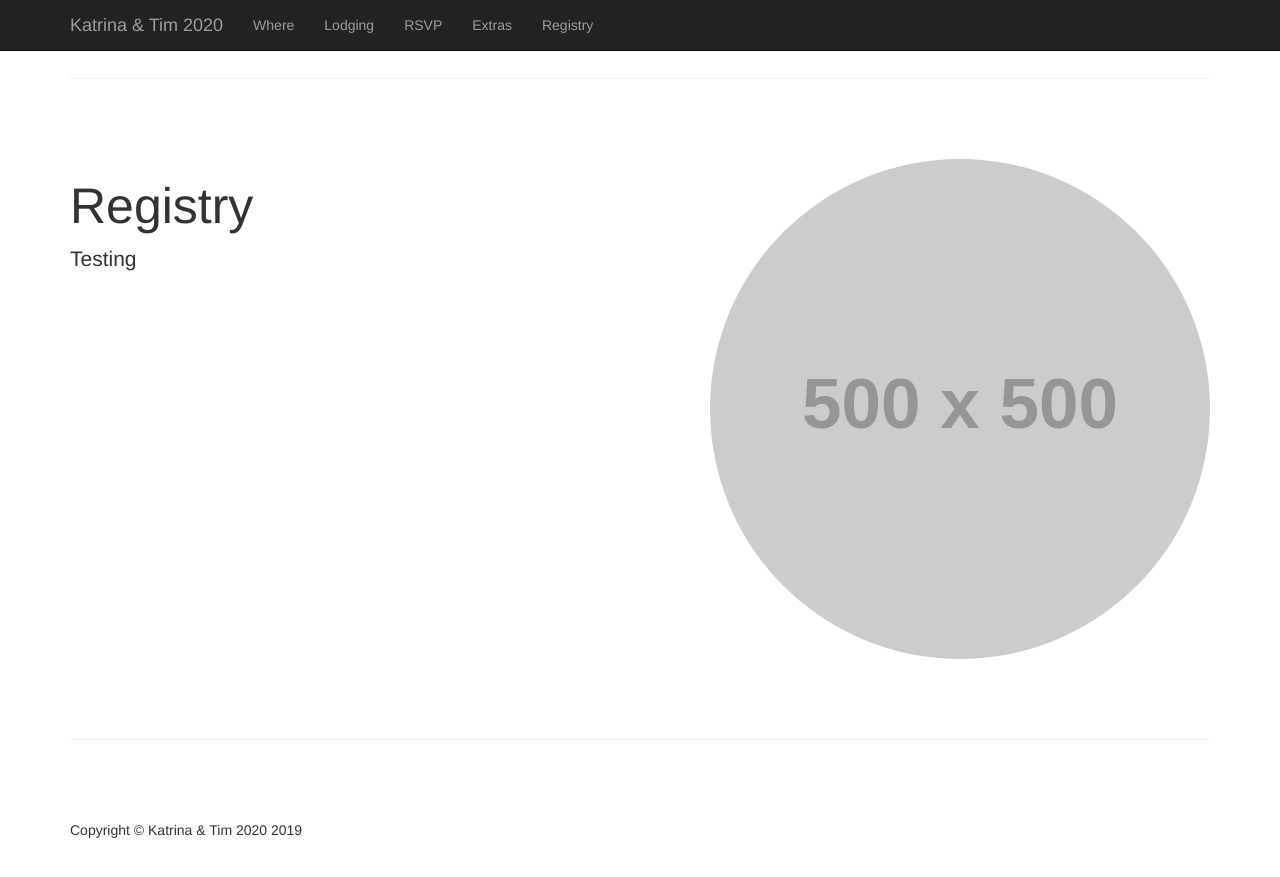
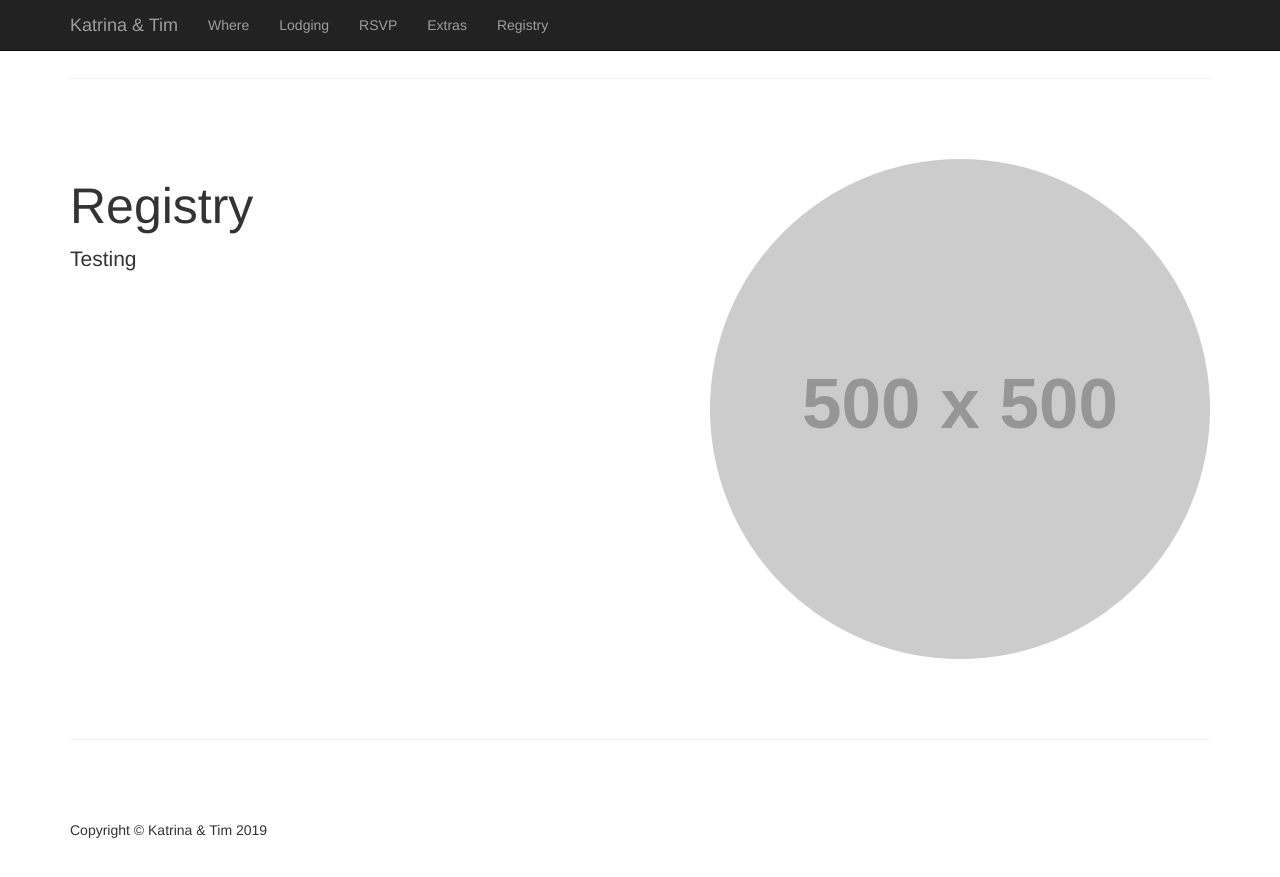
Before and after one commit to kat-wehr/katandtim2020, a Jekyll site: the page built from index.html, in a window 1280 px wide and 900 px high, scrolled down 3200 px. Shown: the top 877 px of the window. Built offline with Jekyll 4.4.1, drawn with Linux system fonts in a browser that asks for light colours.

Commit message:
Update _config.yml

```diff
--- a/_config.yml
+++ b/_config.yml
@@ -1,6 +1,6 @@
 title: Katrina and Tim 2020
 description: Everything You Need for the Wedding of Katrina and Tim
-sitename: Katrina & Tim 2020
+sitename: Katrina & Tim
 baseurl: '/katandtim2020'
 sass:
   sass_dir: /assets/_sass
```
